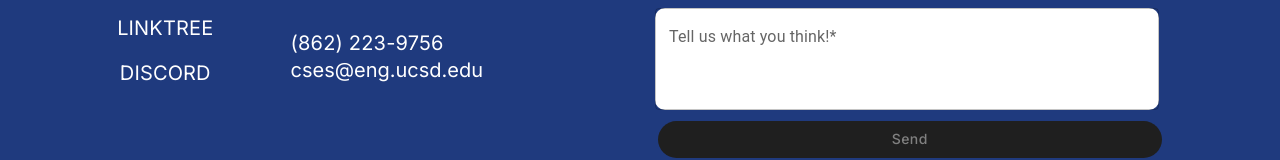
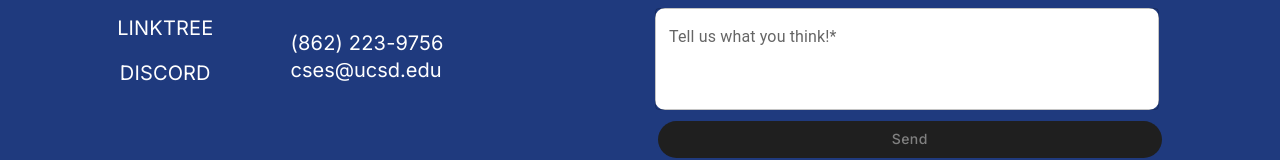
Before and after one commit to Will-Hsu/cses_webdev, a React (Create React App) app in the folder frontend/: page /login in a window 1280 px wide. Shown: the part 1064-1224 px from the top of the page. Built offline with nearby package versions, Linux system fonts and the light colour scheme; no server answers; what @2toad/profanity would draw is missing.

Commit message:
fix email

```diff
--- a/frontend/src/components/Footer/Footer.tsx
+++ b/frontend/src/components/Footer/Footer.tsx
@@ -41,8 +41,8 @@ const Footer = () => {
               <Typography sx={styles.text} style={{ marginTop: '30px' }}>
                 (862) 223-9756
               </Typography>
-              <Link sx={styles.text} href="mailto:cses@eng.ucsd.edu">
-                cses@eng.ucsd.edu
+              <Link sx={styles.text} href="mailto:cses@ucsd.edu">
+                cses@ucsd.edu
               </Link>
             </Grid>
           </Grid>
```
